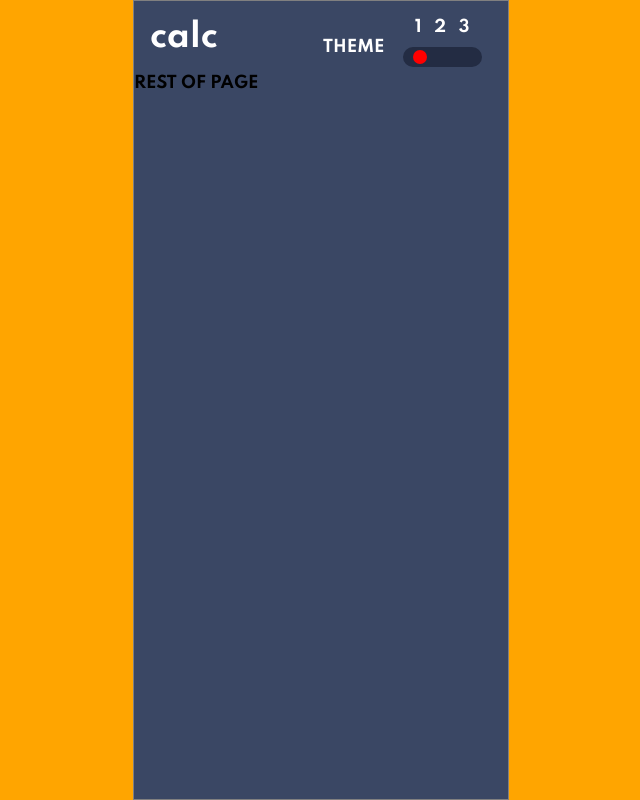
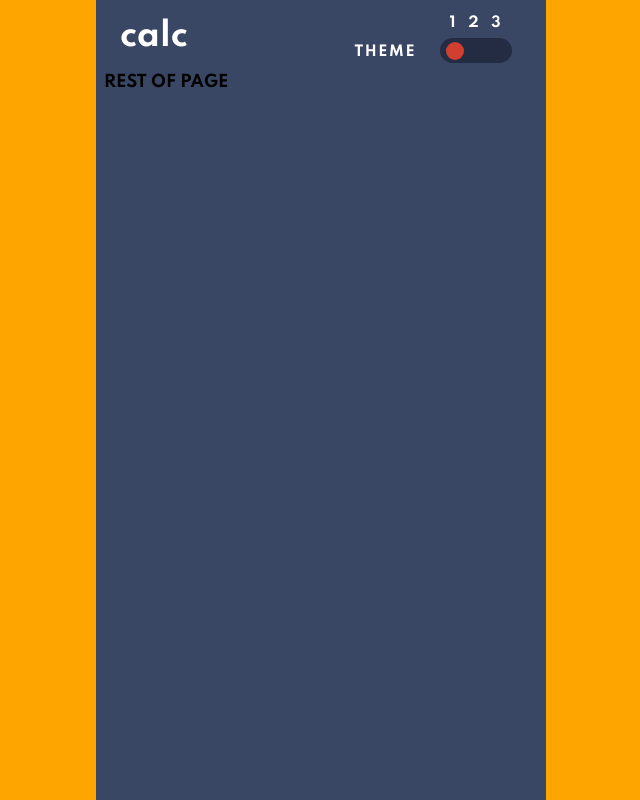
Before and after one commit to SJ47/calculator-3-theme-switcher-sc, a React (Vite) app: page / in a window 1280 px wide. Shown: the whole page, without its empty margins (319-959 px from the left). Built offline with nearby package versions, Linux system fonts and the light colour scheme.

Commit message:
Header and theme switch completed

```diff
--- a/index.html
+++ b/index.html
@@ -6,7 +6,7 @@
   <link rel="icon" type="image/svg+xml" href="/src/favicon.svg" />
   <link rel="preconnect" href="https://fonts.googleapis.com">
   <link rel="preconnect" href="https://fonts.gstatic.com" crossorigin>
-  <link href="https://fonts.googleapis.com/css2?family=Spartan:wght@700&display=swap" rel="stylesheet">
+  <link href="https://fonts.googleapis.com/css2?family=Spartan:wght@400;700&display=swap" rel="stylesheet">
   <meta name="viewport" content="width=device-width, initial-scale=1.0" />
   <title>Frontend Mentor | Calculator App</title>
   <style>
--- a/src/GlobalStyles.js
+++ b/src/GlobalStyles.js
@@ -8,7 +8,6 @@ const GlobalStyles = createGlobalStyle`
     }
 
     :root {
-
         /* Layout sizes  */
         --layout-mobile: 375px;
         --layout-desktop: 1440px;
@@ -16,6 +15,7 @@ const GlobalStyles = createGlobalStyle`
         /* Fonts  */
         --ff-primary: 'Spartan', sans-serif;
         --fs-numbers: 32px;
+        --fw-regular: 400;
         --fw-bold: 700;
 
         // Theme 1 - dark
@@ -30,8 +30,9 @@ const GlobalStyles = createGlobalStyle`
         --color-dt-key-bg-3: hsl(30, 25%, 89%);
         --color-dt-key-shadow-3: hsl(28, 16%, 65%);
 
-        --color-dt-text-1: hsl(221, 14%, 31%);
-        --color-dt-text-2: hsl(0, 0%, 100%);
+        --color-dt-text-1: hsl(0, 0%, 100%);
+        --color-dt-text-2: hsl(221, 14%, 31%);
+
 
         // Theme 2 - light
         --color-lt-main-bg: hsl(0, 0%, 90%);
@@ -72,13 +73,9 @@ const GlobalStyles = createGlobalStyle`
     body {
         margin: 0;
         padding: 0;
-        /* background: #2b2a33; */
         @media (min-width: 776px) {
             background: orange;
-            /* display: flex;
-            justify-content: center;
-            align-items: center;
-            height: 95vh; */
+
         }
     }
 
@@ -87,14 +84,12 @@ const GlobalStyles = createGlobalStyle`
         min-width: var(--layout-mobile);
         margin: 0 auto;
         font-family: var(--ff-primary);
-        width: 376px;
+        width: 450px;
         padding-top: 0;
-        /* border: 1px solid grey;
-        height: 100vh; */
+        font-weight: var(--fw-bold);
+
         @media (min-width: 776px) {
-            /* background: orange; */
-            /* width: 900px;
-            max-width: 1440px; */
+
         }
     }
 `;
--- a/src/components/header/Header.styled.js
+++ b/src/components/header/Header.styled.js
@@ -4,7 +4,7 @@ export const StyledHeader = styled.header`
     display: flex;
     justify-content: space-between;
     align-items: center;
-    color: ${(props => props.theme.colors.text2)};
+    color: ${(props => props.theme.colors.text1)};
     margin: 0 1em;
 `;
 
@@ -15,8 +15,7 @@ export const StyledLogo = styled.div`
 export const StyledSwitchContainer = styled.div`
     display: flex;
     justify-content: flex-end;
-/*
-    div {
-        cursor: pointer;
-    } */
+    font-size: 14px;
+    letter-spacing: .1rem;
+
 `;
--- a/src/components/switch/Switch.styled.js
+++ b/src/components/switch/Switch.styled.js
@@ -6,19 +6,17 @@ export const StyledSwitch = styled.div`
     grid-template-rows: 1fr 1fr;
     grid-template-areas:
         "theme numbers"
-        "theme ball";
+        "theme switch";
 
     .theme-text {
         grid-area: theme;
-        /* background: orange; */
         align-self: end;
         justify-self: end;
-        margin-right: .5em;
+        margin-right: 1em;
 
     }
 
     .numbers {
-        /* background: orange; */
         grid-area: numbers;
         display: flex;
         padding: 0 1em;
@@ -26,19 +24,17 @@ export const StyledSwitch = styled.div`
         align-items: center;
 
         div:nth-child(1),div:nth-child(2),div:nth-child(3) {
-            /* background: orange; */
             padding: 0 .4em;
         }
     }
 
     /* The switch - the box around the slider */
     .switch {
-        grid-area: ball;
+        grid-area: switch;
         position: relative;
         display: inline-block;
-        width: 80%;
-        height: 20px;
-        /* background: orange; */
+        width: 78%;
+        height: 25px;
     }
 
     /* Hide default HTML checkbox */
@@ -52,10 +48,10 @@ export const StyledSwitch = styled.div`
     .slider {
         position: absolute;
         cursor: pointer;
-        top: 10px;
+        top: 2px;
         left: 10px;
         right: -10px;
-        bottom: -10px;
+        bottom: -2px;
         background: ${(props) => props.theme.colors.bgToggle};
         -webkit-transition: 0.4s;
         transition: 0.4s;
@@ -65,18 +61,18 @@ export const StyledSwitch = styled.div`
     .slider:before {
         position: absolute;
         content: "";
-        height: 14px;
-        width: 14px;
-        left: 10px;
-        bottom: 3.5px;
-        background-color: red;
+        height: 18px;
+        width: 18px;
+        left: 4px;
+        bottom: 3.6px;
+        background: ${(props) => props.theme.colors.keyBg2};
         -webkit-transition: 0.4s;
         transition: 0.4s;
     }
 
-    input:checked + .slider {
+    /* input:checked + .slider {
         background: ${(props) => props.theme.colors.bgToggle};
-    }
+    } */
 
     input:focus + .slider {
         box-shadow: 0 0 1px #2196f3;
@@ -85,12 +81,11 @@ export const StyledSwitch = styled.div`
     input + .slider:before {
         -webkit-transform: translateX(${(props) => props.theme.translateX});
         -ms-transform: translateX(${(props) => props.theme.translateX});
-        /* transform: translateX(20px); */  // Original
         transform: translateX(${(props) => props.theme.translateX});
     }
 
     input:checked + .slider:before {
-        background-color: red;
+        background: ${(props) => props.theme.colors.keyBg2};
     }
 
     /* Rounded sliders */
--- a/src/containers/CalculatorContainer.jsx
+++ b/src/containers/CalculatorContainer.jsx
@@ -18,7 +18,7 @@ const darkTheme = {
         text2: "var(--color-dt-text-2)",
     },
     mobile: "768px",
-    translateX: "0px",
+    translateX: "2px",
 };
 
 const lightTheme = {
@@ -55,7 +55,7 @@ const purpleTheme = {
         text3: "var(--color-purple-text-3)",
     },
     mobile: "768px",
-    translateX: "45px",
+    translateX: "42px",
 };
 
 const CalculatorContainer = () => {
--- a/src/containers/CalculatorContainer.styled.js
+++ b/src/containers/CalculatorContainer.styled.js
@@ -2,9 +2,10 @@ import styled from "styled-components";
 
 export const StyledContainer = styled.div`
     background: ${(props => props.theme.colors.bgMain)};
-    border: 1px solid grey;
     height: 100vh;
     display: grid;
     grid-template-columns: 1fr;
     grid-template-rows: .1fr 1fr;
+    padding-top: .3em;
+    padding: 0 .5em;
 `;
```
